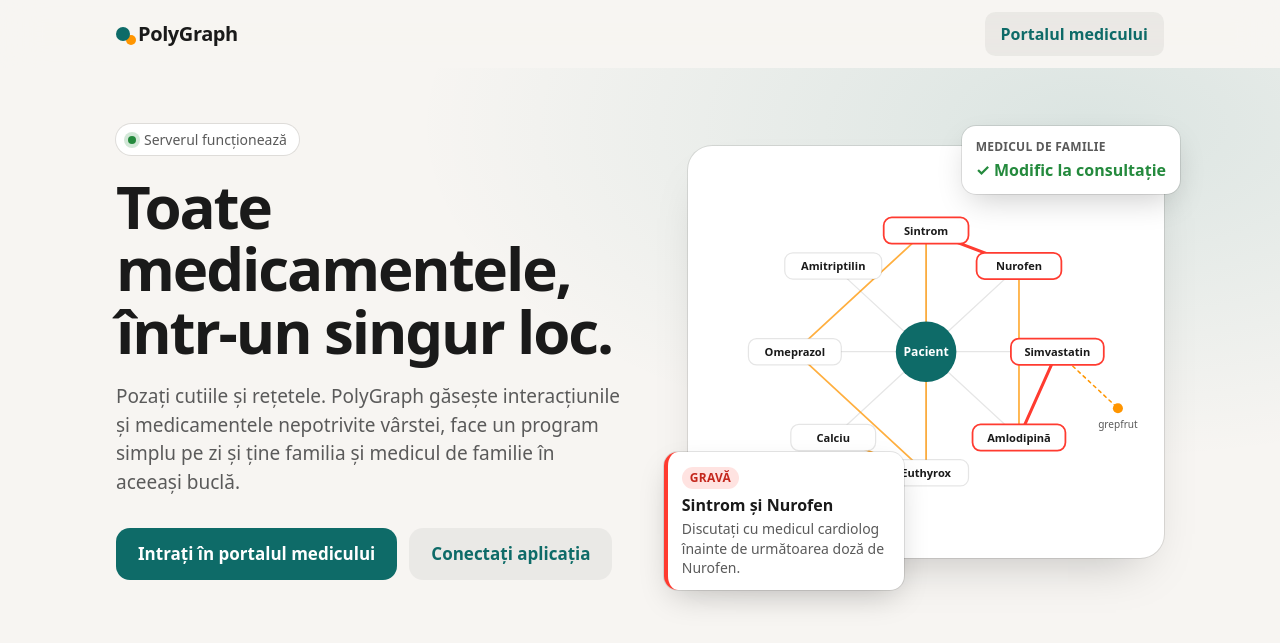
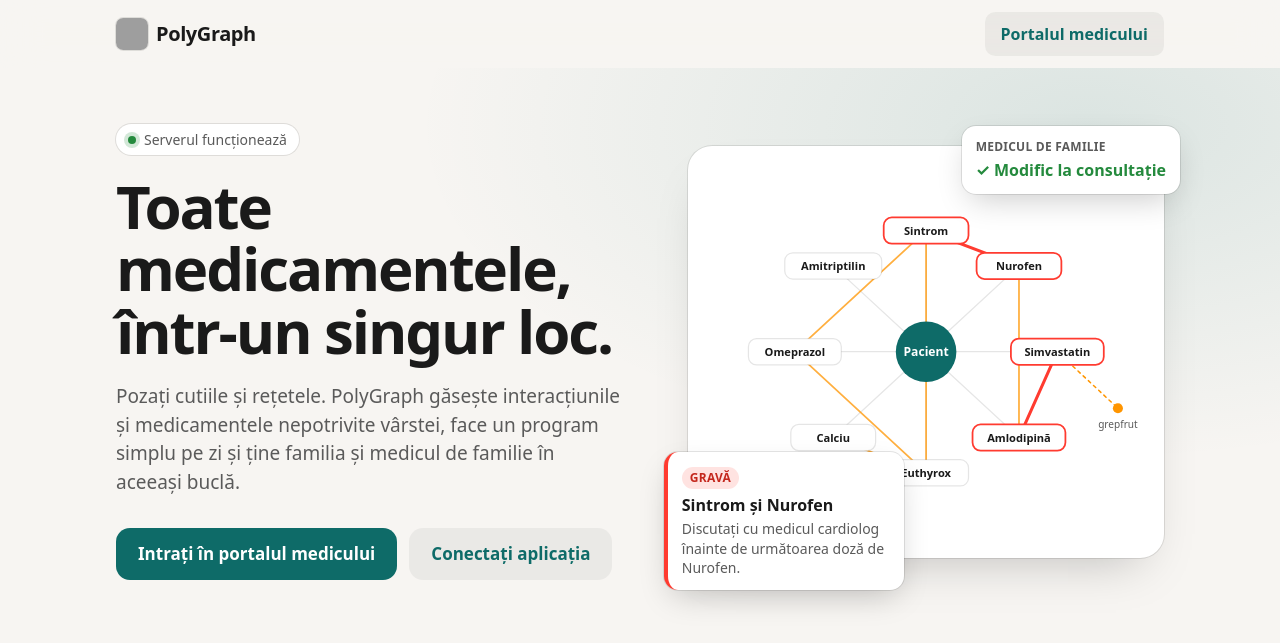
Before and after one commit to VladimirTM/PolyGraph, a Python web app: template backend/polygraph/share/templates/home.html in a window 1280 px wide. Shown: the top 643 px of the page. Run offline with Jinja, Linux system fonts and the light colour scheme; the template is opened without the code that fills it, so the values that code supplies are empty; grey boxes are pictures that could not be loaded.

Commit message:
Use the app icon as the web logo and favicon
The icon from AppIcon.appiconset is redrawn as an SVG, with the light and
dark variants, so it stays sharp and needs no network.

Co-authored-by: VladimirTM <vladimirghimpau@gmail.com>

```diff
--- a/backend/polygraph/share/static/share.css
+++ b/backend/polygraph/share/static/share.css
@@ -536,7 +536,8 @@ caption { text-align: left; color: var(--text-2); padding: 0.5rem 0 0.25rem; cap
 .home-bar .topbar-inner { max-width: 68rem; flex-wrap: nowrap; }
 
 .wordmark { display: inline-flex; align-items: center; gap: 0.5rem; font-size: 1.25rem; font-weight: 700; letter-spacing: -0.02em; color: var(--text); text-decoration: none; }
-.wordmark-dot { width: 0.875rem; height: 0.875rem; border-radius: 50%; background: var(--accent); box-shadow: 0.5rem 0.375rem 0 -0.125rem var(--sev-moderate); }
+/* iconița aplicației; conturul fin o desparte de fundal în dark mode, unde iconița e aproape neagră */
+.wordmark-logo { width: 2rem; height: 2rem; display: block; border-radius: 22.5%; box-shadow: 0 0 0 1px var(--line); }
 
 .btn-large { min-height: 3.25rem; padding: 0.75rem 1.375rem; font-size: 1.0625rem; border-radius: 0.875rem; }
 
--- a/backend/polygraph/share/templates/base.html
+++ b/backend/polygraph/share/templates/base.html
@@ -7,6 +7,7 @@
 <meta name="referrer" content="no-referrer">
 <meta name="color-scheme" content="light dark">
 <title>{% block title %}PolyGraph{% endblock %}</title>
+<link rel="icon" href="/static/share/logo.svg" type="image/svg+xml">
 <link rel="stylesheet" href="/static/share/share.css">
 </head>
 <body class="{% block body_class %}{% endblock %}">
--- a/backend/polygraph/share/templates/home.html
+++ b/backend/polygraph/share/templates/home.html
@@ -13,7 +13,7 @@
 <div class="scroll-sentinel" aria-hidden="true"></div>
 <header class="topbar home-bar" data-topbar>
   <div class="topbar-inner home-inner">
-    <a class="wordmark" href="/"><span class="wordmark-dot" aria-hidden="true"></span>PolyGraph</a>
+    <a class="wordmark" href="/"><img class="wordmark-logo" src="/static/share/logo.svg" alt="" width="32" height="32">PolyGraph</a>
     <a class="btn btn-secondary" href="/portal">Portalul medicului</a>
   </div>
 </header>
```
Also changed, not shown: backend/tests/test_demo_b7.py (+3 -0 lines), backend/polygraph/share/static/logo.svg (added).
